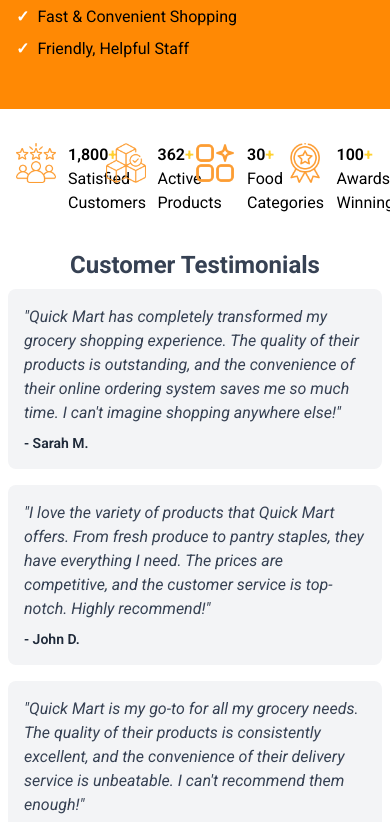
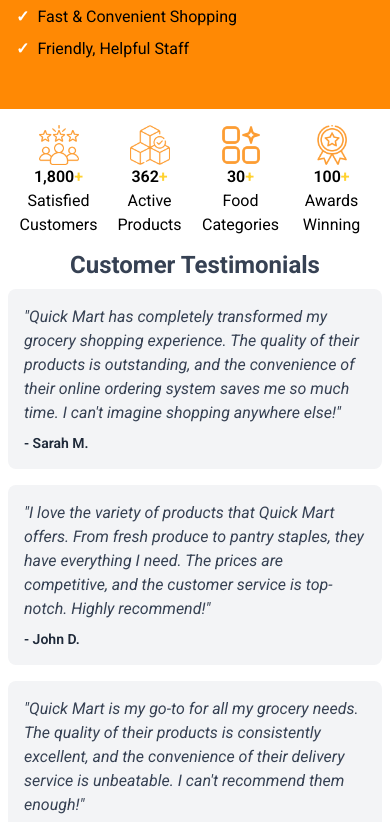
Before and after one commit to Jawairia-Mazhar/Quick-Mart-Web, a website built with Vite: page index.html in a window 390 px wide. Shown: the part 3153-3975 px from the top of the page. Built offline with nearby package versions, Linux system fonts and the light colour scheme; files whose address does not match are found by name.

Commit message:
feat:Enhanced the UI for mobile view. Add Tailwind CSS styles and JavaScript functionality for product rendering and cart management.

```diff
--- a/index.html
+++ b/index.html
@@ -127,33 +127,33 @@
       </section>
 
 <!-- customers, products, categories, and awards section -->
-    <section class="w-80% h-35 p-4 grid grid-cols-4 justify-center items-center">
-      <div class="flex space-x-3" >
+    <section class="w-80% h-35 p-4 grid grid-cols-4 justify-center items-center gap-1.5">
+      <div class="md:flex md:space-x-3 place-items-center" >
         <img src="/dist/assets/satisfied-customer.png" alt="satisfied customer" class="object-cover w-10 h-10 md:w-12 md:h-12 md:ml-20 icon-amber">
           <div class="flex flex-col">
-            <span class="md:text-xl font-semibold">1,800<span class="text-amber-300">+</span></span>
-            <span>Satisfied Customers</span>
+            <span class="md:text-xl font-semibold text-center">1,800<span class="text-amber-300">+</span></span>
+            <span class="text-center">Satisfied Customers</span>
           </div>
      </div>
-      <div class="flex space-x-3" >
+      <div class="md:flex md:space-x-3 place-items-center" >
         <img src="/dist/assets/in-stock.png" alt="satisfied customer" class="object-cover w-10 h-10 md:w-12 md:h-12 md:ml-20 icon-amber">
           <div class="flex flex-col">
-            <span class="md:text-xl font-semibold">362<span class="text-amber-300">+</span></span>
-            <span>Active Products</span>
+            <span class="md:text-xl font-semibold text-center">362<span class="text-amber-300">+</span></span>
+            <span class="text-center">Active Products</span>
           </div>
      </div>
-      <div class="flex space-x-3" >
+      <div class="md:flex md:space-x-3 place-items-center" >
         <img src="/dist/assets/categorise.png" alt="satisfied customer" class="object-cover w-10 h-10 md:w-12 md:h-12 md:ml-20 icon-amber">
           <div class="flex flex-col">
-            <span class="md:text-xl font-semibold">30<span class="text-amber-300">+</span></span>
-            <span>Food Categories</span>
+            <span class="md:text-xl font-semibold text-center">30<span class="text-amber-300">+</span></span>
+            <span class="text-center">Food Categories</span>
           </div>
      </div>
-      <div class="flex space-x-3" >
+      <div class="md:flex md:space-x-3 place-items-center" >
         <img src="/dist/assets/medal.png" alt="satisfied customer" class="object-cover w-10 h-10 md:w-12 md:h-12 md:ml-20 icon-amber">
           <div class="flex flex-col">
-            <span class="md:text-xl font-semibold">100<span class="text-amber-300">+</span></span>
-            <span>Awards Winning</span>
+            <span class="md:text-xl font-semibold text-center">100<span class="text-amber-300">+</span></span>
+            <span class="text-center">Awards Winning</span>
           </div>
      </div>
     </section>
@@ -180,9 +180,9 @@
 
 <!-- Footer section -->
 <Footer
-class="w-full h-40 text-gray-800 bg-white grid grid-cols-[1fr_3fr_2fr] items-center p-4 gap-4"
+class="w-full h-40 text-gray-800 bg-white grid md:grid-cols-[1fr_3fr_2fr] grid-rows-[1fr_3fr_2fr] items-center md:p-4 p-2 gap-4"
 id="contact">
-  <div class=""> <img src="/dist/assets/QuickMartIcon.png" alt="Quick Mart Logo" class="w-30 md:w-38 h-12 md:h-16">
+  <div class=""> <img src="/dist/assets/QuickMartIcon.png" alt="Quick Mart Logo" class= "w-30 md:w-38 h-12 md:h-16">
   </div>
   <div class="flex flex-col gap-1">
     <h4 class="font-bold text-lg">Contact Us</h4>
```
Also changed, not shown: dist/assets/index-DHy1atBN.css (added), dist/assets/index-DyEO22Pt.js (added).
